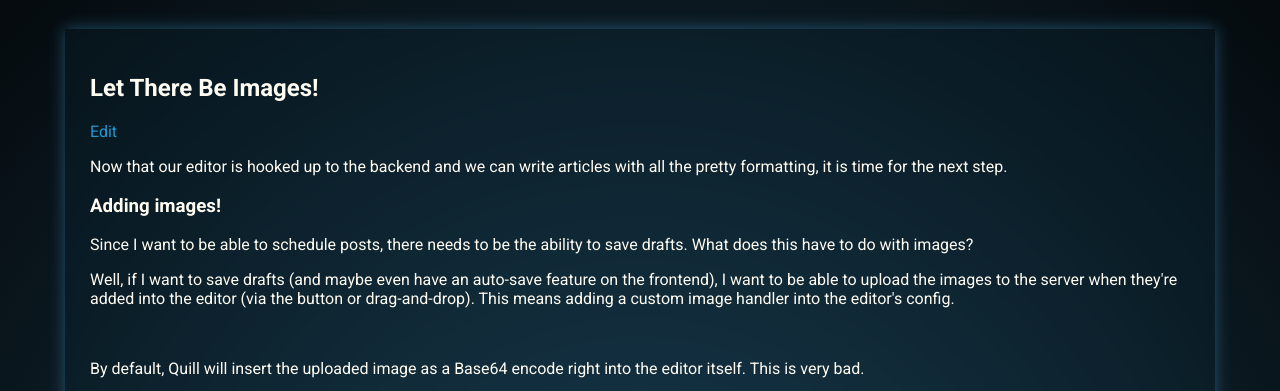
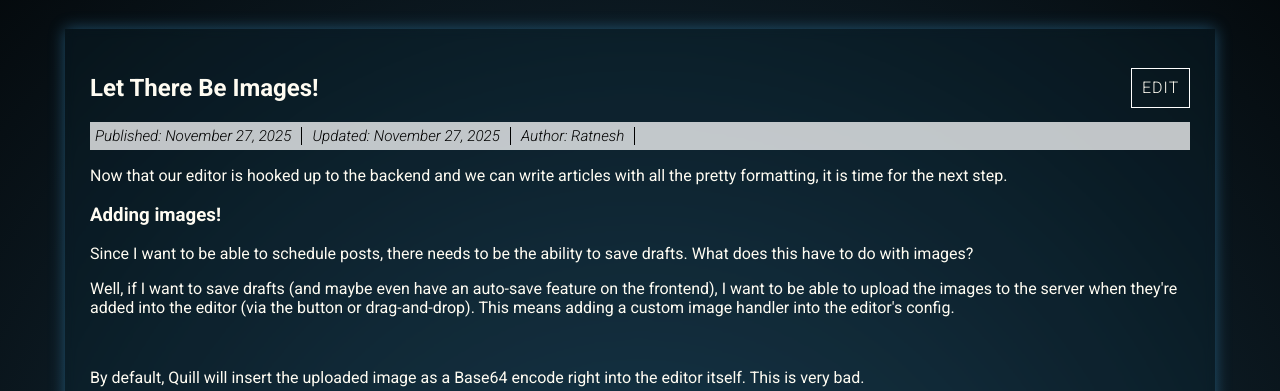
Before and after one commit to TheYorouzoya/dev-blog, a Django app: a page that uses blog/templates/blog/article.html in a window 1280 px wide. Shown: the part 402-793 px from the top of the page. Run offline with Django 5.2, Linux system fonts and the light colour scheme; data comes from the database, SQL or seed files in the repository; both versions use the stored data as it was after the commit; some libraries are stand-ins or nearby versions.

Commit message:
Add Button Styles And Minor Layout Updates

```diff
--- a/blog/static/blog/css/article.css
+++ b/blog/static/blog/css/article.css
@@ -19,4 +19,31 @@
         text-decoration: inherit;
         color: var(--accent);
     }
+
+    .article-title {
+
+    }
+
+    .article-heading {
+        display: flex;
+        align-items: center;
+        justify-content: space-between;
+    }
+
+    .article-info {
+        display: flex;
+        gap: 10px;
+        font-size: 0.95rem;
+        font-weight: 300;
+        font-style: italic;
+        padding: 5px;
+        background-color: var(--heading-bg-light);
+        color: var(--bg-dark);
+        /* text-transform: uppercase; */
+
+        div {
+            border-right: 1px solid var(--bg-dark);
+            padding-right: 10px;
+        }
+    }
 }
--- a/blog/static/blog/css/layout.css
+++ b/blog/static/blog/css/layout.css
@@ -254,3 +254,28 @@ nav {
     -webkit-transform: scaleY(1);
     transform: scaleY(1);
 }
+
+.button {
+    background: none;
+    border: none;
+    font-size: 1rem;
+    align-items: center;
+    justify-content: center;
+    padding: 0;
+    margin: 0;
+
+    padding: 10px;
+    line-height: 1.15rem;
+    border: 1px solid white;
+    text-transform: uppercase;
+    font-weight: 300;
+    letter-spacing: 1px;
+
+    a {
+        color: var(--text) !important;
+    }
+}
+
+.button:hover {
+    cursor: pointer;
+}
--- a/blog/templates/blog/article.html
+++ b/blog/templates/blog/article.html
@@ -8,10 +8,16 @@
 
 {% block body %}
 <article id="article">
-    <h1 class="article-title">{{ article.title }}</h1>
-    <a href="{% url 'blog:edit' article.slug %}">Edit</a>
+    <div class="article-heading">
+        <h1 class="article-title">{{ article.title }}</h1>
+        <span class="button hvr-shutter-out-vertical"><a href="{% url 'blog:edit' article.slug %}">Edit</a></span>
+    </div>
+    <div class="article-info">
+        <div class="article-date">Published: {{ article.published_at|date:"F j, Y" }}</div>
+        <div class="article-date">Updated: {{ article.updated_at|date:"F j, Y" }}</div>
+        <div class="author">Author: {{ article.author.first_name }}</div>
+    </div>
     <div class="article-content">{{ article.content | safe }}</div>
-    <div class="author">{{ article.author.name }}</div>
 </article>
 {% endblock %}
 
--- a/blog/templates/blog/write.html
+++ b/blog/templates/blog/write.html
@@ -23,9 +23,11 @@
             <div id="editor">
             </div>
 
-            <button type="submit">{{ is_edit|yesno:"Update Article,Publish Article" }}</button>
+            <div class="form-footer">
+                <span id="save-article" class="button hvr-shutter-out-vertical">Save</span>
+                <button type="submit" class="button hvr-shutter-out-vertical">{{ is_edit|yesno:"Update Article,Publish Article" }}</button>
+            </div>
         </form>
-        <button id="save-article">Save</button>
     </div>
 {% endblock %}
 
```
Also changed, not shown: blog/static/blog/css/write.css (+10 -0 lines), db.sqlite3.
